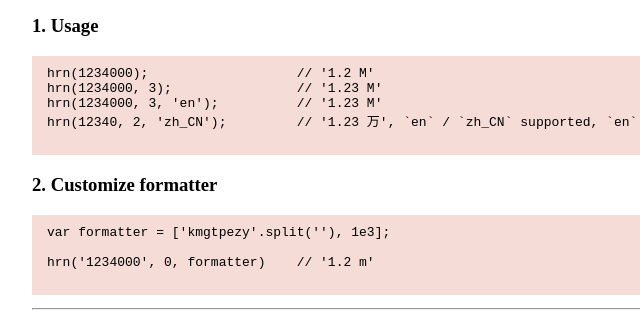
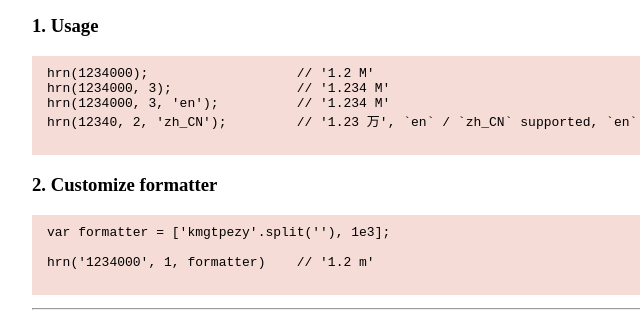
Before and after one commit to hustcc/hrn, a website: page index.html in a window 1280 px wide. Shown: the part 403-726 px from the top of the page, 108-748 px from the left. Drawn offline with Linux system fonts and the light colour scheme.

Commit message:
fixed typo

```diff
--- a/index.html
+++ b/index.html
@@ -57,15 +57,15 @@ var hrn = require('hrn');</pre>
   <h3>1. Usage</h3>
   <pre>
 hrn(1234000);                   // '1.2 M'
-hrn(1234000, 3);                // '1.23 M'
-hrn(1234000, 3, 'en');          // '1.23 M'
+hrn(1234000, 3);                // '1.234 M'
+hrn(1234000, 3, 'en');          // '1.234 M'
 hrn(12340, 2, 'zh_CN');         // '1.23 万', `en` / `zh_CN` supported, `en` is default.
   </pre>
   <h3>2. Customize formatter</h3>
   <pre>
 var formatter = ['kmgtpezy'.split(''), 1e3];
 
-hrn('1234000', 0, formatter)    // '1.2 m'
+hrn('1234000', 1, formatter)    // '1.2 m'
   </pre>
   <hr />
 
```
Also changed, not shown: README.md.
